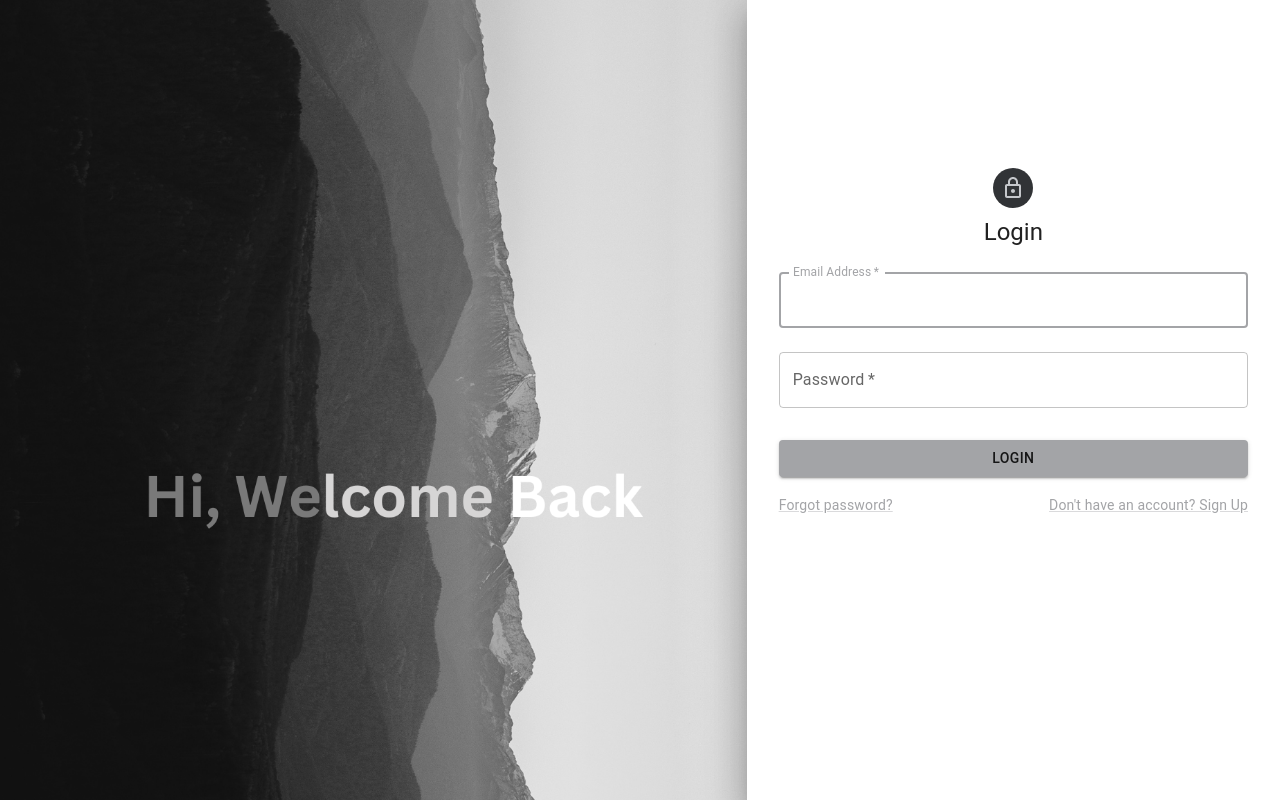
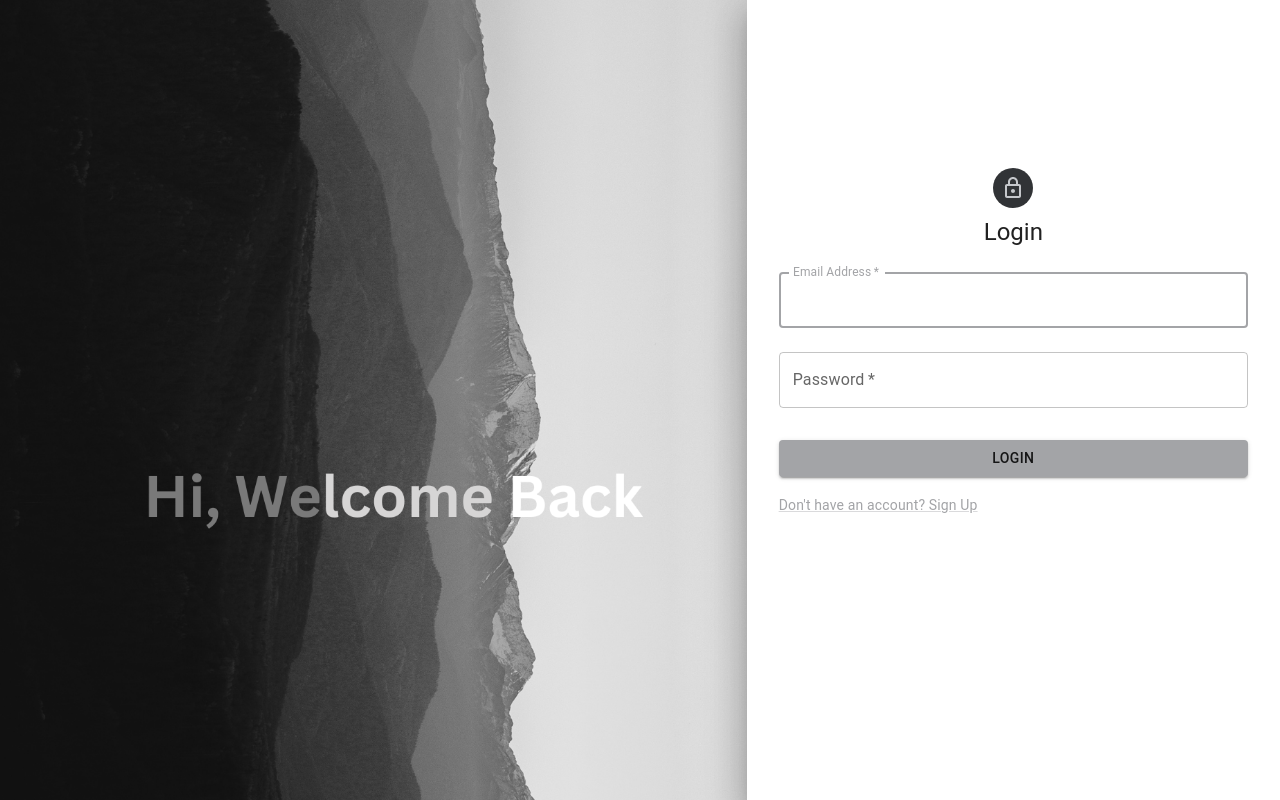
Before and after one commit to veldos/Malefic-ProductManagement, a React (Create React App) app in the folder frontend/: page /login in a window 1280 px wide. Built offline with nearby package versions, Linux system fonts and the light colour scheme.

Commit message:
Update Login.tsx

```diff
--- a/frontend/src/pages/Login.tsx
+++ b/frontend/src/pages/Login.tsx
@@ -1,5 +1,4 @@
 import * as React from 'react';
-import axiosInstance from '../utils/axios';
 import { useNavigate } from 'react-router-dom';
 import Avatar from '@mui/material/Avatar';
 import Button from '@mui/material/Button';
@@ -14,6 +13,8 @@ import Typography from '@mui/material/Typography';
 import { createTheme, ThemeProvider } from '@mui/material/styles';
 import styled from 'styled-components';
 import Backgoudimage from '../images/Back.png'
+// import { useAuth } from '../utils/AuthContext';
+import axiosInstance from '../utils/axios';
 const Container = styled.div`
   height: 99vh;
   width: 100%; /* Ensures full width */
@@ -44,6 +45,7 @@ const Login: React.FC = () => {
   const [password, setPassword] = React.useState('');
   const [error, setError] = React.useState('');
   const navigate = useNavigate();
+  // const { login } = useAuth();
 
   const handleLogin = async (e: React.FormEvent<HTMLFormElement>) => {
     e.preventDefault();
@@ -54,6 +56,8 @@ const Login: React.FC = () => {
      } catch (err) {
        setError('Invalid email or password');
      }
+
+
   };
 
   return (
@@ -124,11 +128,6 @@ const Login: React.FC = () => {
               </Button>
               {error && <Typography color="error">{error}</Typography>}
               <Grid container>
-                <Grid item xs>
-                  <Link href="#" variant="body2">
-                    Forgot password?
-                  </Link>
-                </Grid>
                 <Grid item>
                   <Link href="/register" variant="body2">
                     {"Don't have an account? Sign Up"}
```
Lines whose indentation alone changed are shown as unchanged.
